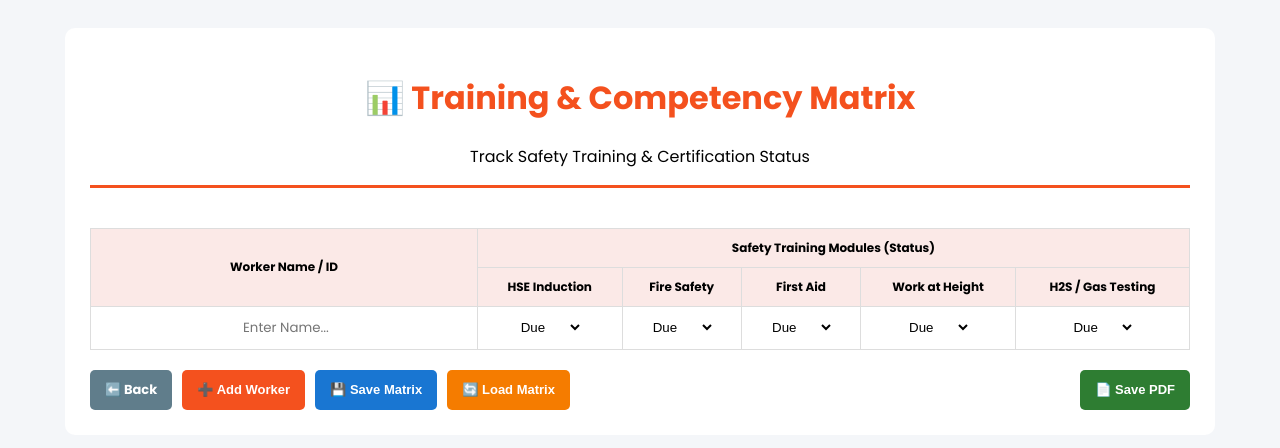
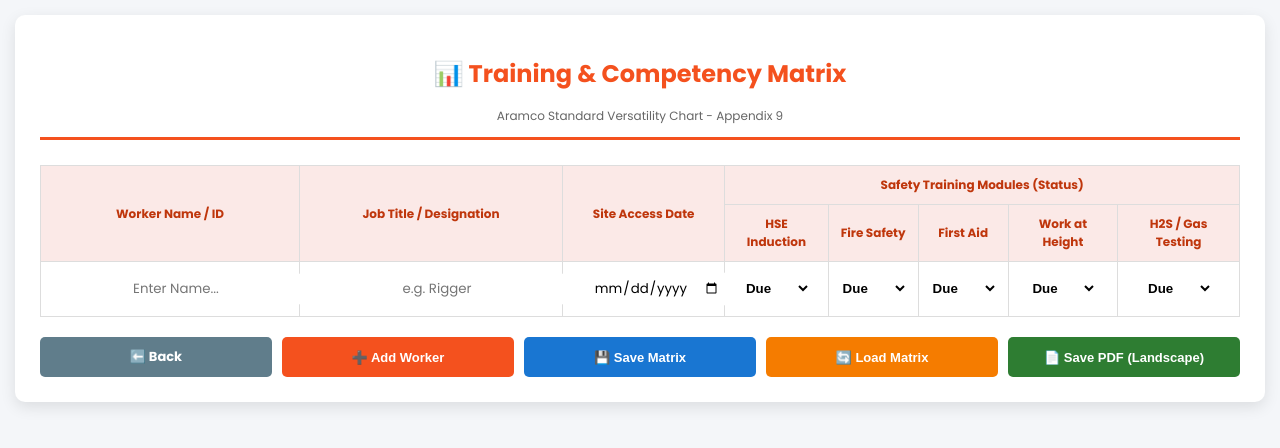
Before and after one commit to UmairPashaa/HSE-Digital-Toolkit, a plain HTML site: page training-matrix.html in a window 1280 px wide. Both pictures are taken after a click on the button "💾 Save Matrix". Drawn offline with Linux system fonts and the light colour scheme.

Commit message:
Revise training matrix title and enhance styles
Updated the title and improved styling for the training matrix. Enhanced the functionality for adding and saving worker data.

```diff
--- a/training-matrix.html
+++ b/training-matrix.html
@@ -3,40 +3,53 @@
 <head>
     <meta charset="UTF-8">
     <meta name="viewport" content="width=device-width, initial-scale=1.0">
-    <title>Training Matrix | HSE Toolkit</title>
+    <title>Training Matrix | Aramco Appendix 9</title>
     <link href="https://fonts.googleapis.com/css2?family=Poppins:wght@300;400;600;700&display=swap" rel="stylesheet">
     <style>
-        body { font-family: 'Poppins', sans-serif; background: #f4f6f9; padding: 20px; }
-        .container { max-width: 1100px; margin: 0 auto; background: #fff; padding: 25px; border-radius: 10px; }
+        body { font-family: 'Poppins', sans-serif; background: #f4f6f9; padding: 15px; margin: 0; }
+        .container { max-width: 1200px; margin: 0 auto; background: #fff; padding: 25px; border-radius: 10px; box-shadow: 0 5px 15px rgba(0,0,0,0.1); }
         .header { text-align: center; border-bottom: 3px solid #f4511e; margin-bottom: 25px; }
-        .header h1 { color: #f4511e; }
-        table { width: 100%; border-collapse: collapse; margin-top: 15px; }
+        .header h1 { color: #f4511e; font-size: 24px; }
+
+        .table-responsive { overflow-x: auto; -webkit-overflow-scrolling: touch; }
+        table { width: 100%; border-collapse: collapse; min-width: 1000px; }
         th, td { border: 1px solid #ddd; padding: 10px; text-align: center; font-size: 12px; }
-        th { background: #fbe9e7; }
-        .input-cell { width: 100%; border: none; text-align: center; font-family: 'Poppins'; }
-        .status-select { border: none; background: transparent; cursor: pointer; }
-        .btn-group { display: flex; gap: 10px; margin-top: 20px; }
-        button, .btn-link { padding: 10px 15px; border-radius: 5px; border: none; font-weight: bold; cursor: pointer; text-decoration: none; font-size: 13px; }
+        th { background: #fbe9e7; color: #bf360c; }
+
+        .input-cell { width: 100%; border: 1px solid transparent; text-align: center; font-family: 'Poppins'; padding: 5px; border-radius: 4px; }
+        .input-cell:focus { border: 1px solid #f4511e; outline: none; background: #fffde7; }
+        .status-select { border: none; background: transparent; cursor: pointer; font-weight: 600; }
+
+        .btn-group { display: flex; gap: 10px; margin-top: 20px; flex-wrap: wrap; }
+        button, .btn-link { padding: 10px 18px; border-radius: 5px; border: none; font-weight: bold; cursor: pointer; text-decoration: none; font-size: 13px; flex: 1; min-width: 120px; display: flex; align-items: center; justify-content: center; }
         .btn-add { background: #f4511e; color: white; }
         .btn-save { background: #1976d2; color: white; }
         .btn-load { background: #f57c00; color: white; }
         .btn-pdf { background: #2e7d32; color: white; margin-left: auto; }
         .btn-back { background: #607d8b; color: white; }
-        @media print { .no-print { display: none; } table { font-size: 10px; } }
+
+        @media print {
+            .no-print { display: none !important; }
+            .container { box-shadow: none; width: 100%; max-width: 100%; padding: 0; }
+            table { font-size: 10px; }
+            th { background: #eee !important; color: black !important; }
+        }
     </style>
 </head>
 <body>
     <div class="container">
         <div class="header">
             <h1>📊 Training & Competency Matrix</h1>
-            <p>Track Safety Training & Certification Status</p>
+            <p style="font-size: 12px; color: #666;">Aramco Standard Versatility Chart - Appendix 9</p>
         </div>
 
-        <div style="overflow-x: auto;">
+        <div class="table-responsive">
             <table>
                 <thead>
                     <tr>
                         <th rowspan="2">Worker Name / ID</th>
+                        <th rowspan="2">Job Title / Designation</th>
+                        <th rowspan="2">Site Access Date</th>
                         <th colspan="5">Safety Training Modules (Status)</th>
                     </tr>
                     <tr>
@@ -48,15 +61,7 @@
                     </tr>
                 </thead>
                 <tbody id="matrix-body">
-                    <tr>
-                        <td><input type="text" class="input-cell" placeholder="Enter Name..."></td>
-                        <td><select class="status-select"><option>Due</option><option>Valid</option><option>Expired</option></select></td>
-                        <td><select class="status-select"><option>Due</option><option>Valid</option><option>Expired</option></select></td>
-                        <td><select class="status-select"><option>Due</option><option>Valid</option><option>Expired</option></select></td>
-                        <td><select class="status-select"><option>Due</option><option>Valid</option><option>Expired</option></select></td>
-                        <td><select class="status-select"><option>Due</option><option>Valid</option><option>Expired</option></select></td>
-                    </tr>
-                </tbody>
+                    </tbody>
             </table>
         </div>
 
@@ -65,36 +70,56 @@
             <button class="btn-add" onclick="addNewRow()">➕ Add Worker</button>
             <button class="btn-save" onclick="saveMatrix()">💾 Save Matrix</button>
             <button class="btn-load" onclick="loadMatrix()">🔄 Load Matrix</button>
-            <button class="btn-pdf" onclick="window.print()">📄 Save PDF</button>
+            <button class="btn-pdf" onclick="window.print()">📄 Save PDF (Landscape)</button>
         </div>
     </div>
 
     <script>
-        function addNewRow() {
-            const row = `<tr><td><input type="text" class="input-cell" placeholder="Enter Name..."></td><td><select class="status-select"><option>Due</option><option>Valid</option><option>Expired</option></select></td><td><select class="status-select"><option>Due</option><option>Valid</option><option>Expired</option></select></td><td><select class="status-select"><option>Due</option><option>Valid</option><option>Expired</option></select></td><td><select class="status-select"><option>Due</option><option>Valid</option><option>Expired</option></select></td><td><select class="status-select"><option>Due</option><option>Valid</option><option>Expired</option></select></td></tr>`;
+        // Naya Row Add Karne ka function (Aramco Columns ke sath)
+        function addNewRow(data = {}) {
+            const row = `<tr>
+                <td><input type="text" class="input-cell name" value="${data.name || ''}" placeholder="Enter Name..."></td>
+                <td><input type="text" class="input-cell job" value="${data.job || ''}" placeholder="e.g. Rigger"></td>
+                <td><input type="date" class="input-cell access-date" value="${data.date || ''}"></td>
+                <td><select class="status-select t1"><option ${data.t1==='Due'?'selected':''}>Due</option><option ${data.t1==='Valid'?'selected':''}>Valid</option><option ${data.t1==='Expired'?'selected':''}>Expired</option></select></td>
+                <td><select class="status-select t2"><option ${data.t2==='Due'?'selected':''}>Due</option><option ${data.t2==='Valid'?'selected':''}>Valid</option><option ${data.t2==='Expired'?'selected':''}>Expired</option></select></td>
+                <td><select class="status-select t3"><option ${data.t3==='Due'?'selected':''}>Due</option><option ${data.t3==='Valid'?'selected':''}>Valid</option><option ${data.t3==='Expired'?'selected':''}>Expired</option></select></td>
+                <td><select class="status-select t4"><option ${data.t4==='Due'?'selected':''}>Due</option><option ${data.t4==='Valid'?'selected':''}>Valid</option><option ${data.t4==='Expired'?'selected':''}>Expired</option></select></td>
+                <td><select class="status-select t5"><option ${data.t5==='Due'?'selected':''}>Due</option><option ${data.t5==='Valid'?'selected':''}>Valid</option><option ${data.t5==='Expired'?'selected':''}>Expired</option></select></td>
+            </tr>`;
             document.getElementById('matrix-body').insertAdjacentHTML('beforeend', row);
         }
 
+        // Pehla row auto-add karein
+        window.onload = () => { if(document.getElementById('matrix-body').children.length === 0) addNewRow(); };
+
+        // Save Data (Ab naye columns bhi save honge)
         function saveMatrix() {
             const rows = [];
             document.querySelectorAll('#matrix-body tr').forEach(tr => {
-                const inputs = tr.querySelectorAll('input, select');
-                rows.push({ name: inputs[0].value, t1: inputs[1].value, t2: inputs[2].value, t3: inputs[3].value, t4: inputs[4].value, t5: inputs[5].value });
+                rows.push({
+                    name: tr.querySelector('.name').value,
+                    job: tr.querySelector('.job').value,
+                    date: tr.querySelector('.access-date').value,
+                    t1: tr.querySelector('.t1').value,
+                    t2: tr.querySelector('.t2').value,
+                    t3: tr.querySelector('.t3').value,
+                    t4: tr.querySelector('.t4').value,
+                    t5: tr.querySelector('.t5').value
+                });
             });
-            localStorage.setItem('training_matrix_data', JSON.stringify(rows));
-            alert("✅ Matrix saved successfully!");
+            localStorage.setItem('training_matrix_v2', JSON.stringify(rows));
+            alert("✅ Training Matrix Saved Successfully!");
         }
 
+        // Load Data
         function loadMatrix() {
-            const data = JSON.parse(localStorage.getItem('training_matrix_data'));
+            const data = JSON.parse(localStorage.getItem('training_matrix_v2'));
             if (!data) return alert("❌ No saved data found!");
             const body = document.getElementById('matrix-body');
-            body.innerHTML = '';
-            data.forEach(d => {
-                const row = `<tr><td><input type="text" class="input-cell" value="${d.name}"></td><td><select class="status-select"><option ${d.t1==='Due'?'selected':''}>Due</option><option ${d.t1==='Valid'?'selected':''}>Valid</option><option ${d.t1==='Expired'?'selected':''}>Expired</option></select></td><td><select class="status-select"><option ${d.t2==='Due'?'selected':''}>Due</option><option ${d.t2==='Valid'?'selected':''}>Valid</option><option ${d.t2==='Expired'?'selected':''}>Expired</option></select></td><td><select class="status-select"><option ${d.t3==='Due'?'selected':''}>Due</option><option ${d.t3==='Valid'?'selected':''}>Valid</option><option ${d.t3==='Expired'?'selected':''}>Expired</option></select></td><td><select class="status-select"><option ${d.t4==='Due'?'selected':''}>Due</option><option ${d.t4==='Valid'?'selected':''}>Valid</option><option ${d.t4==='Expired'?'selected':''}>Expired</option></select></td><td><select class="status-select"><option ${d.t5==='Due'?'selected':''}>Due</option><option ${d.t5==='Valid'?'selected':''}>Valid</option><option ${d.t5==='Expired'?'selected':''}>Expired</option></select></td></tr>`;
-                body.insertAdjacentHTML('beforeend', row);
-            });
-            alert("🔄 Matrix loaded!");
+            body.innerHTML = ''; // Purana saaf karein
+            data.forEach(d => addNewRow(d));
+            alert("🔄 Matrix Loaded Successfully!");
         }
     </script>
 </body>
```
